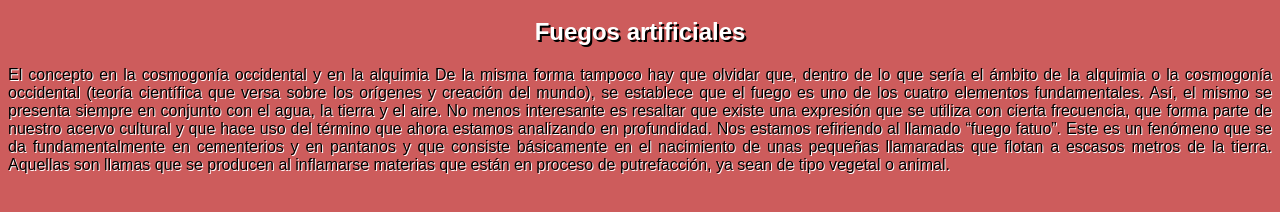
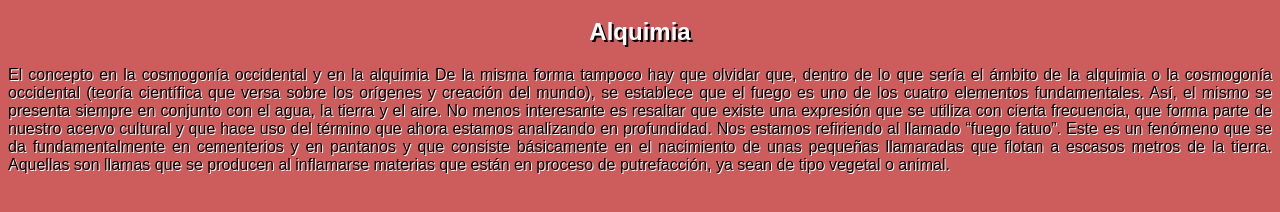
Before and after one commit to JuanDVP0303/Aprendizaje, a plain HTML site: page index.html in a window 1280 px wide. Shown: the part 412-624 px from the top of the page. Drawn offline with Linux system fonts and the light colour scheme.

Commit message:
tonto que soy

```diff
--- a/index.html
+++ b/index.html
@@ -27,7 +27,7 @@ La fricción fue el método originario para encender fuego, seguido por la percu
 <img src="bomberos.webp" class="image">
 
 
-<h2 class="titulos">Fuegos artificiales</h2>
+<h2 class="titulos">Alquimia</h2>
 
 <p>El concepto en la cosmogonía occidental y en la alquimia
 De la misma forma tampoco hay que olvidar que, dentro de lo que sería el ámbito de la alquimia o la cosmogonía occidental (teoría científica que versa sobre los orígenes y creación del mundo), se establece que el fuego es uno de los cuatro elementos fundamentales. Así, el mismo se presenta siempre en conjunto con el agua, la tierra y el aire.
```
